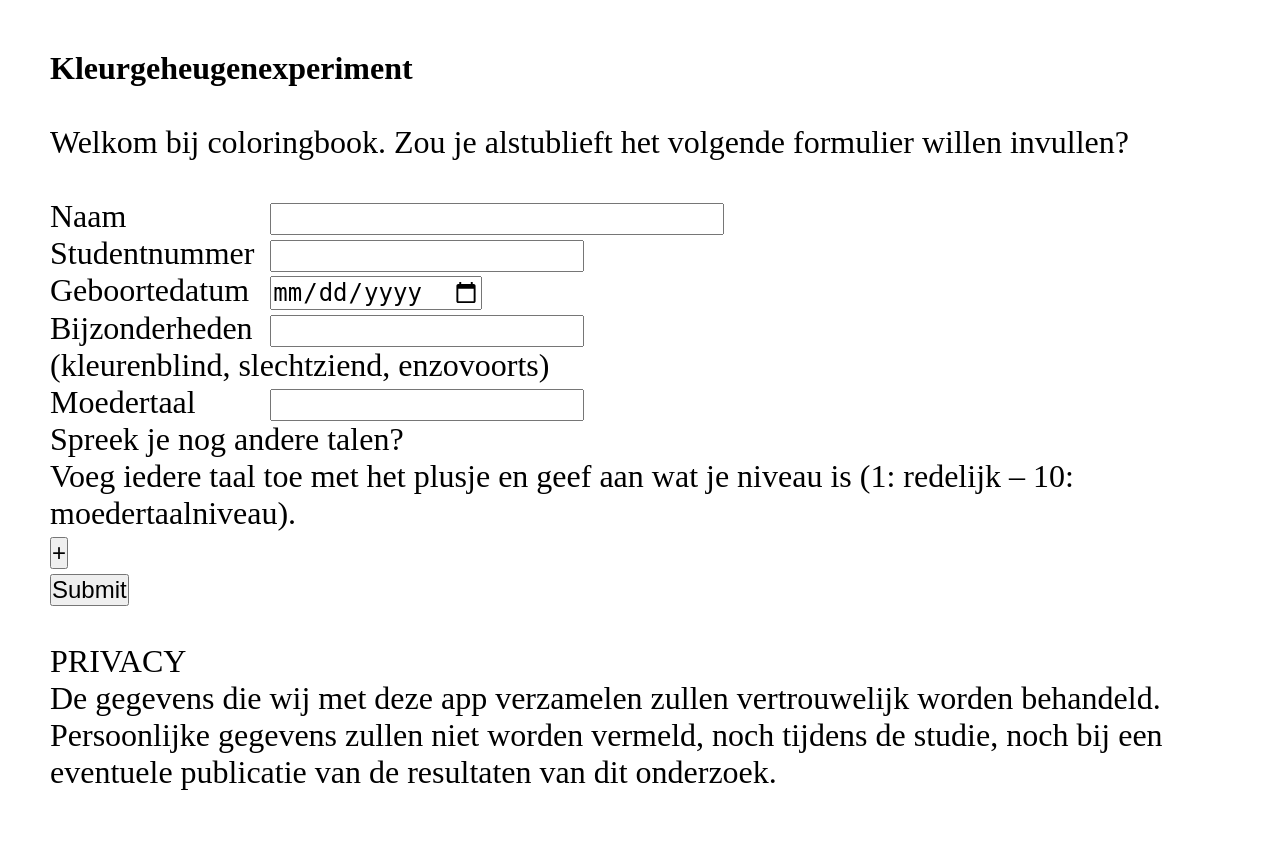
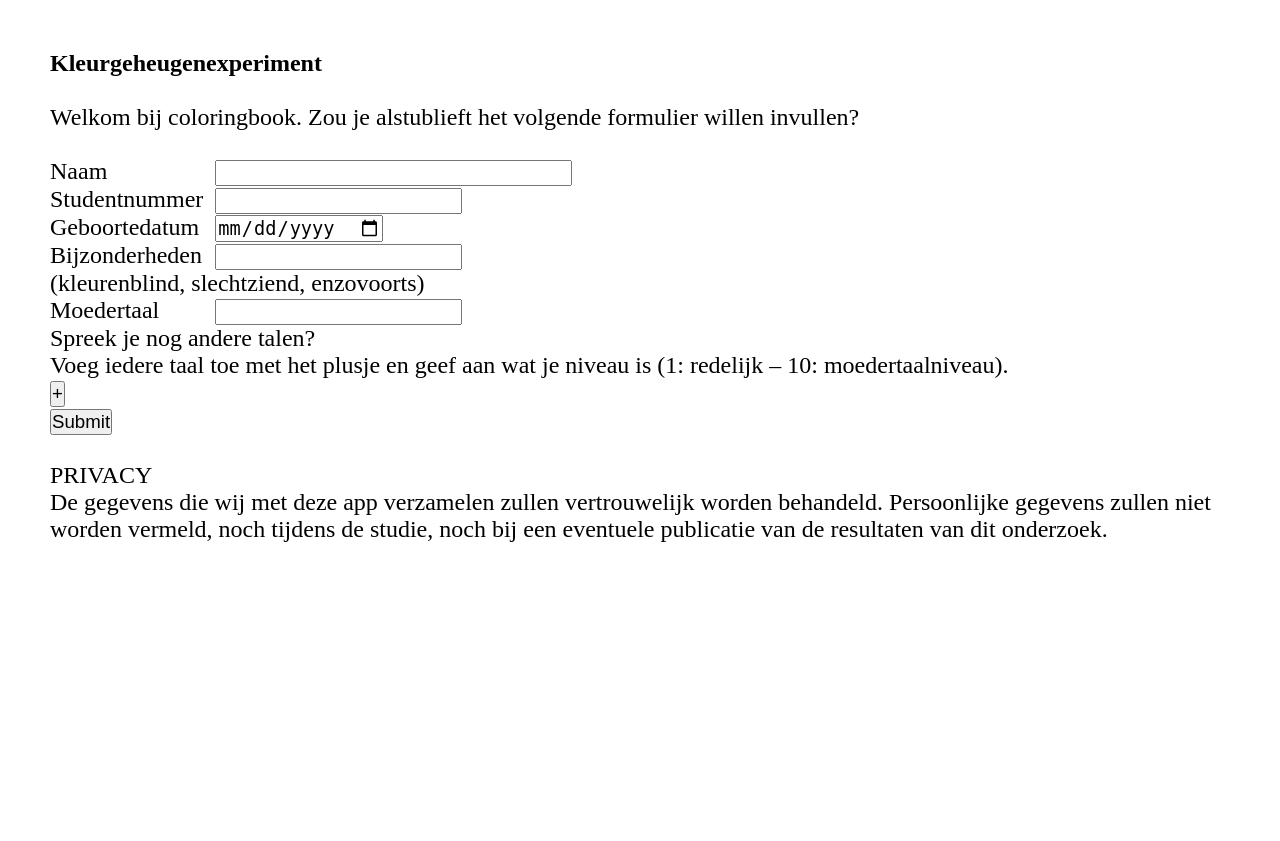
Before and after one commit to UUDigitalHumanitieslab/coloringbook, a Flask app: template coloringbook/templates/coloringbook.html in a window 1280 px wide. After the commit the page ends 542 px from the top, so only its background shows below. Run offline with Flask 2, Linux system fonts and the light colour scheme; the template is opened without the code that fills it, so the values that code supplies are empty; parts of the project's set-up code (start-up, migrations or seed data) failed here and were passed over; some libraries are stand-ins or nearby versions.

Commit message:
Use smaller type for the forms and the instruction

```diff
--- a/coloringbook/templates/coloringbook.html
+++ b/coloringbook/templates/coloringbook.html
@@ -16,13 +16,13 @@
 * {
 	margin: 0;
 	padding: 0;
-	font-size: 24pt;
+	font-size: 18pt;
 }
 body {
 	padding: 50px;
 }
 input {
-	font-size: 18pt;
+	font-size: 14pt;
 }
 #swatches input {
 	font-size: 1px;
```
